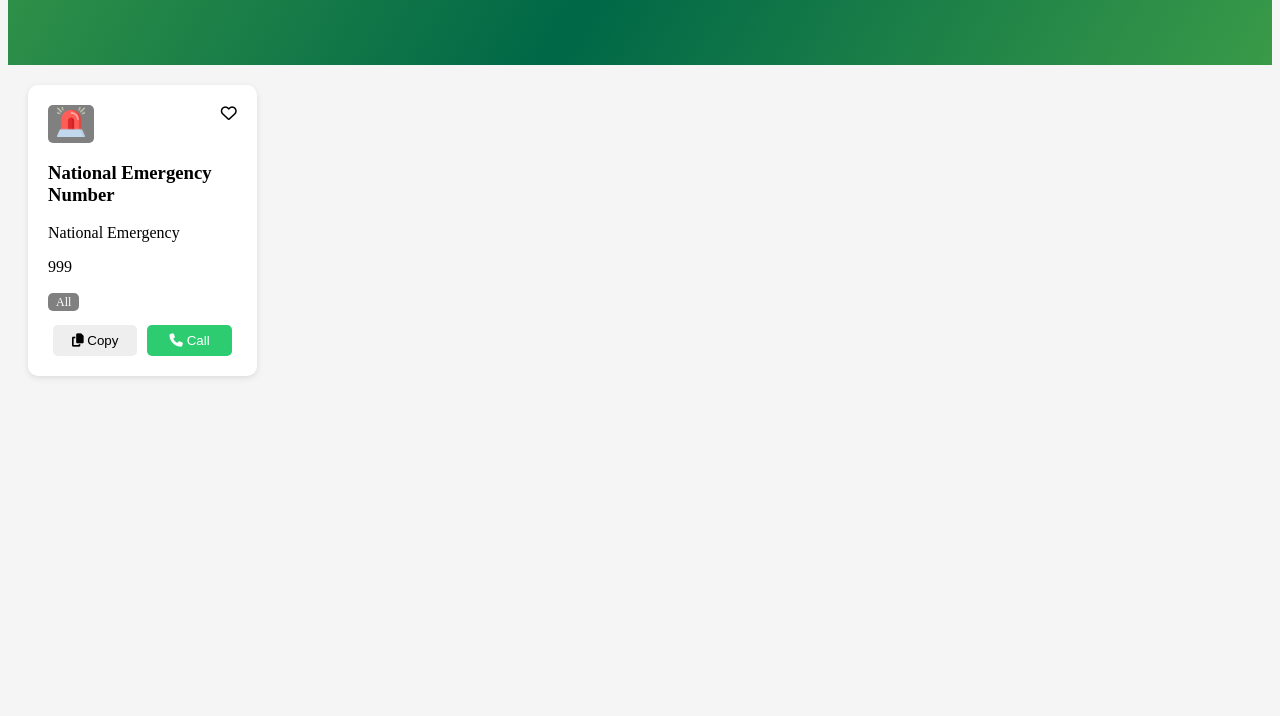
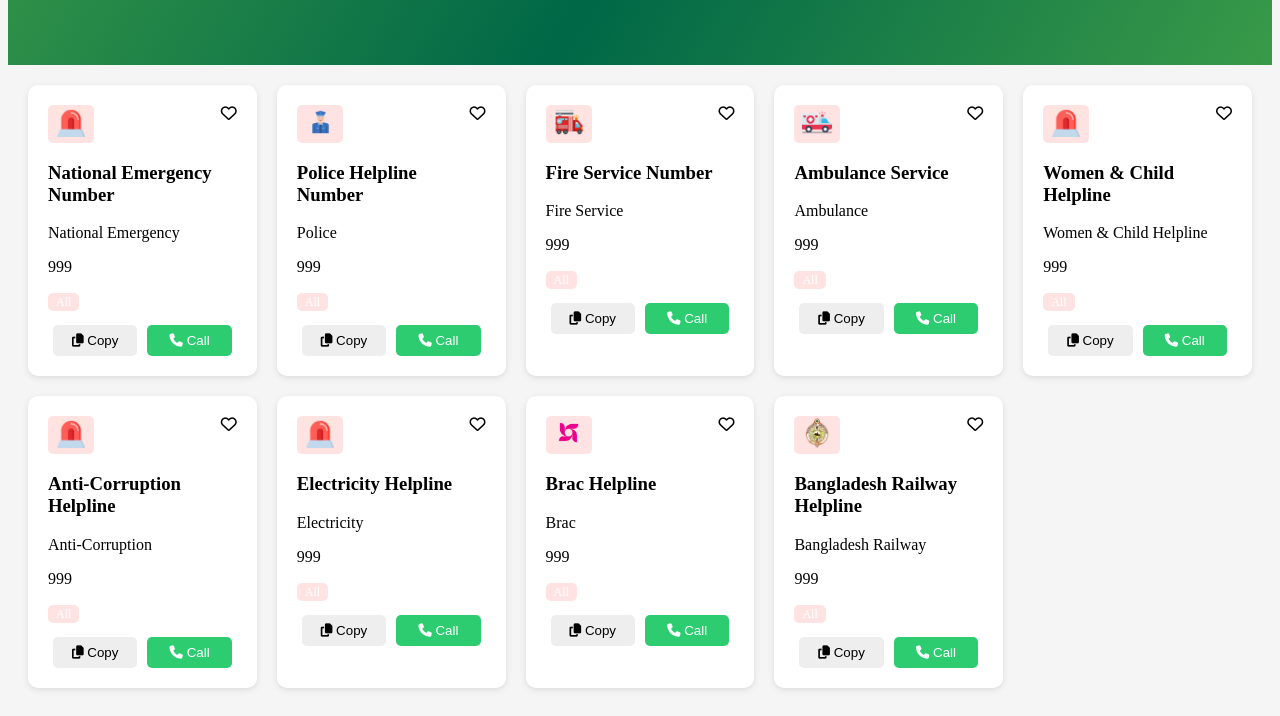
Before and after one commit to burhanimon/emergency-hotline, a plain HTML site: page index.html in a window 1280 px wide. Shown: the part 383-1099 px from the top of the page. Before the commit the page ends 800 px from the top, so only its background shows below. Drawn offline with Linux system fonts and the light colour scheme.

Commit message:
inedx.html files

```diff
--- a/index.html
+++ b/index.html
@@ -53,6 +53,127 @@
         </div>
       </div>
 
+      <div class="card">
+        <div class="card-header">
+         <div class="badge"><img src="./assets/police.png" alt=""></div>
+          <span class="heart-icon"><i class="fa-regular fa-heart"></i></span>
+        </div>
+        <h3>Police Helpline Number</h3>
+        <span>Police</span>
+        <p>999</p>
+        <span class="badge">All</span>
+        <div class="card-buttons">
+          <button class="copy-btn"><i class="fa-solid fa-copy"></i> Copy</button>
+          <button class="call-btn"><i class="fa-solid fa-phone"></i> Call</button>
+        </div>
+      </div>
+
+      <div class="card">
+        <div class="card-header">
+         <div class="badge"><img src="./assets/fire-service.png" alt=""></div>
+          <span class="heart-icon"><i class="fa-regular fa-heart"></i></span>
+        </div>
+        <h3>Fire Service Number</h3>
+        <span>Fire Service</span>
+        <p>999</p>
+        <span class="badge">All</span>
+        <div class="card-buttons">
+          <button class="copy-btn"><i class="fa-solid fa-copy"></i> Copy</button>
+          <button class="call-btn"><i class="fa-solid fa-phone"></i> Call</button>
+        </div>
+      </div>
+
+      <div class="card">
+        <div class="card-header">
+         <div class="badge"><img src="./assets/ambulance.png" alt=""></div>
+          <span class="heart-icon"><i class="fa-regular fa-heart"></i></span>
+        </div>
+        <h3>Ambulance Service</h3>
+        <span>Ambulance</span>
+        <p>999</p>
+        <span class="badge">All</span>
+        <div class="card-buttons">
+          <button class="copy-btn"><i class="fa-solid fa-copy"></i> Copy</button>
+          <button class="call-btn"><i class="fa-solid fa-phone"></i> Call</button>
+        </div>
+      </div>
+
+      <div class="card">
+        <div class="card-header">
+         <div class="badge"><img src="./assets/emergency.png" alt=""></div>
+          <span class="heart-icon"><i class="fa-regular fa-heart"></i></span>
+        </div>
+        <h3>Women & Child Helpline</h3>
+        <span>Women & Child Helpline</span>
+        <p>999</p>
+        <span class="badge">All</span>
+        <div class="card-buttons">
+          <button class="copy-btn"><i class="fa-solid fa-copy"></i> Copy</button>
+          <button class="call-btn"><i class="fa-solid fa-phone"></i> Call</button>
+        </div>
+      </div>
+
+      <div class="card">
+        <div class="card-header">
+         <div class="badge"><img src="./assets/emergency.png" alt=""></div>
+          <span class="heart-icon"><i class="fa-regular fa-heart"></i></span>
+        </div>
+        <h3>Anti-Corruption Helpline</h3>
+        <span>Anti-Corruption</span>
+        <p>999</p>
+        <span class="badge">All</span>
+        <div class="card-buttons">
+          <button class="copy-btn"><i class="fa-solid fa-copy"></i> Copy</button>
+          <button class="call-btn"><i class="fa-solid fa-phone"></i> Call</button>
+        </div>
+      </div>
+
+      <div class="card">
+        <div class="card-header">
+         <div class="badge"><img src="./assets/emergency.png" alt=""></div>
+          <span class="heart-icon"><i class="fa-regular fa-heart"></i></span>
+        </div>
+        <h3>Electricity Helpline</h3>
+        <span>Electricity</span>
+        <p>999</p>
+        <span class="badge">All</span>
+        <div class="card-buttons">
+          <button class="copy-btn"><i class="fa-solid fa-copy"></i> Copy</button>
+          <button class="call-btn"><i class="fa-solid fa-phone"></i> Call</button>
+        </div>
+      </div>
+
+      <div class="card">
+        <div class="card-header">
+         <div class="badge"><img src="./assets/brac.png" alt=""></div>
+          <span class="heart-icon"><i class="fa-regular fa-heart"></i></span>
+        </div>
+        <h3>Brac Helpline</h3>
+        <span>Brac</span>
+        <p>999</p>
+        <span class="badge">All</span>
+        <div class="card-buttons">
+          <button class="copy-btn"><i class="fa-solid fa-copy"></i> Copy</button>
+          <button class="call-btn"><i class="fa-solid fa-phone"></i> Call</button>
+        </div>
+      </div>
+
+      <div class="card">
+        <div class="card-header">
+         <div class="badge"><img src="./assets/Bangladesh-Railway.png" alt=""></div>
+          <span class="heart-icon"><i class="fa-regular fa-heart"></i></span>
+        </div>
+        <h3>Bangladesh Railway Helpline </h3>
+        <span>Bangladesh Railway</span>
+        <p>999</p>
+        <span class="badge">All</span>
+        <div class="card-buttons">
+          <button class="copy-btn"><i class="fa-solid fa-copy"></i> Copy</button>
+          <button class="call-btn"><i class="fa-solid fa-phone"></i> Call</button>
+        </div>
+      </div>
+
+
 
 
 
--- a/style.css
+++ b/style.css
@@ -86,7 +86,7 @@ body {
 }
 
 .badge {
-  background:gray;
+  background:#FFE3E2;
   color: #fff;
   padding: 2px 8px;
   border-radius: 5px;
```
